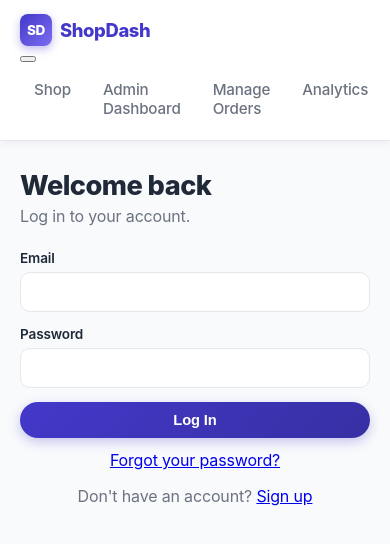
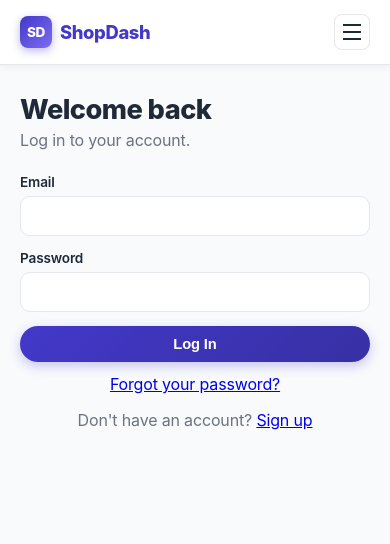
Before and after one commit to hussnainmughal123/Mern-e-commerce-, a React (Vite) app in the folder frontend/: page /login in a window 390 px wide. Shown: the top 544 px of the page. Built offline with nearby package versions, Linux system fonts and the light colour scheme; no server answers.

Commit message:
Add responsive navbar styles and hamburger menu

```diff
--- a/frontend/src/index.css
+++ b/frontend/src/index.css
@@ -135,6 +135,46 @@ body {
   color: white;
 }
 
+.navbar-actions {
+  display: flex;
+  align-items: center;
+  gap: 12px;
+}
+
+.nav-hamburger {
+  display: none;
+  flex-direction: column;
+  justify-content: center;
+  gap: 5px;
+  width: 36px;
+  height: 36px;
+  background: transparent;
+  border: 1px solid var(--color-border);
+  border-radius: 8px;
+  cursor: pointer;
+  padding: 0;
+}
+
+.nav-hamburger span {
+  display: block;
+  width: 18px;
+  height: 2px;
+  margin: 0 auto;
+  background: var(--color-text);
+  transition: transform 0.2s, opacity 0.2s;
+}
+
+.nav-hamburger.open span:nth-child(1) {
+  transform: translateY(7px) rotate(45deg);
+}
+
+.nav-hamburger.open span:nth-child(2) {
+  opacity: 0;
+}
+
+.nav-hamburger.open span:nth-child(3) {
+  transform: translateY(-7px) rotate(-45deg);
+}
 /* ---------- Page layout ---------- */
 .page-container {
   max-width: 1200px;
@@ -721,10 +761,51 @@ body {
 }
 /* ---------- Responsive ---------- */
 @media (max-width: 640px) {
-  .navbar-inner {
+    .navbar-inner {
+    position: relative;
+    flex-wrap: wrap;
+  }
+
+  .nav-hamburger {
+    display: flex;
+  }
+
+  .navbar-right {
+    display: none;
     flex-direction: column;
-    gap: 10px;
-    align-items: flex-start;
+    align-items: stretch;
+    width: 100%;
+    gap: 8px;
+    position: absolute;
+    top: 100%;
+    left: 0;
+    right: 0;
+    background: var(--color-surface);
+    border-bottom: 1px solid var(--color-border);
+    padding: 12px 20px 16px;
+    box-shadow: var(--shadow-md);
+    z-index: 20;
+  }
+
+  .navbar-right.open {
+    display: flex;
+  }
+
+  .nav-links {
+    flex-direction: column;
+    gap: 2px;
+  }
+
+  .nav-links a {
+    width: 100%;
+    padding: 10px 14px;
+  }
+
+  .navbar-actions {
+    flex-direction: column;
+    align-items: stretch;
+    gap: 8px;
+    margin-top: 6px;
   }
 
   .form-row {
```
